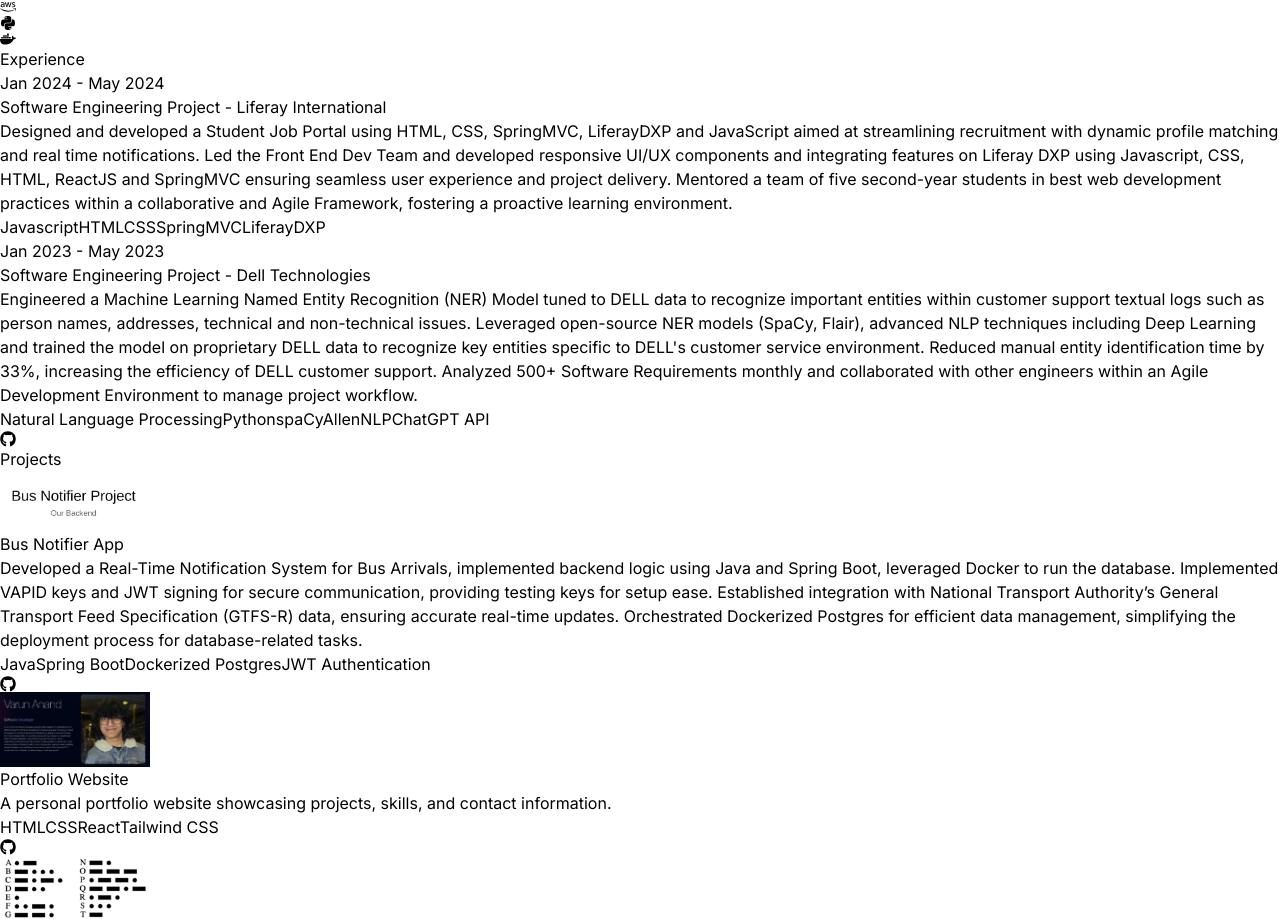
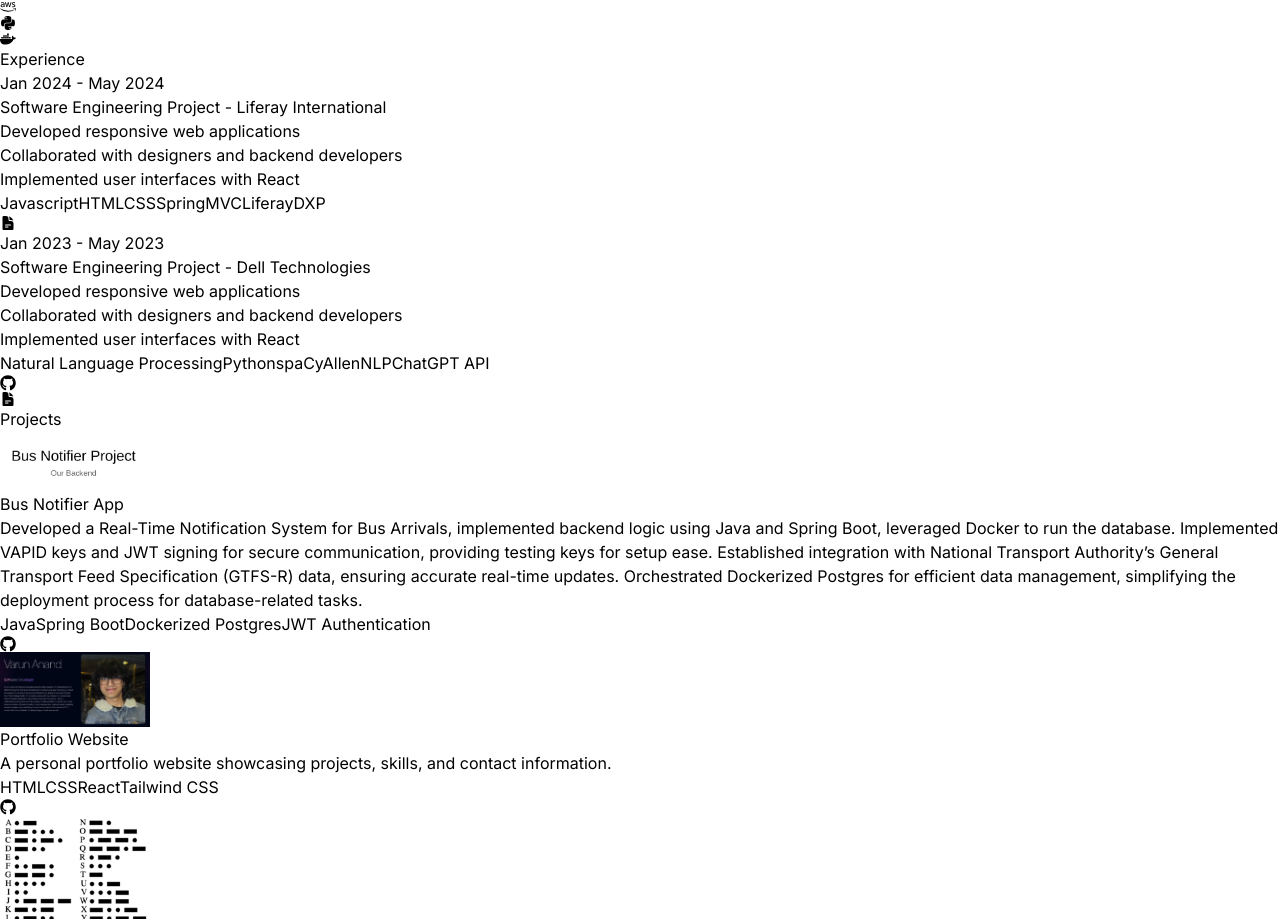
Before and after one commit to varunanand07/personal-portfolio-website, a React (Vite) app: page / in a window 1280 px wide. Shown: the part 1716-2635 px from the top of the page. Built offline with nearby package versions, Linux system fonts and the light colour scheme.

Commit message:
Modified the experiences section so the description  appears as bullet points rather than a paragraph

```diff
--- a/src/components/Experience.jsx
+++ b/src/components/Experience.jsx
@@ -1,6 +1,7 @@
 import React from 'react';
 import { EXPERIENCES } from '../constants';
 import { FaGithub } from "react-icons/fa";
+import { HiDocumentText } from "react-icons/hi2";
 
 const Experience = () => {
   return (
@@ -19,15 +20,24 @@ const Experience = () => {
                   {experience.company}
                 </span>
               </h6>
-              <p className='mb-4 text-neutral-400'>{experience.description}</p>
+              <ul className='mb-4 text-neutral-400 list-disc list-inside'>
+                {experience.description.map((item, idx) => (
+                  <li key={idx}>{item}</li>
+                ))}
+              </ul>
               {experience.technologies.map((tech, index) => (
                 <span key={index} className='mr-2 mt-4 rounded bg-neutral-900 px-2 py-1 text-sm font-medium text-purple-800'>{tech}</span>
               ))}
             </div>
-            <div className="rounded-2xl p-4 flex items-center justify-center" style={{ width: '100px', height: '100%' }}>
+            <div className="rounded-2xl p-4 flex flex-col items-center justify-center" style={{ width: '100px', height: '100%' }}>
               {experience.showGithub && (
                 <a href={experience.githubLink} target="_blank" rel="noopener noreferrer">
-                  <FaGithub className="text-7xl text-purple-800" />
+                  <FaGithub className="text-7xl text-purple-800 mb-2" />
+                </a>
+              )}
+              {experience.documentLink && (
+                <a href={experience.documentLink} target="_blank" rel="noopener noreferrer">
+                  <HiDocumentText className="text-5xl text-white-300 mt-8" />
                 </a>
               )}
             </div>
--- a/src/constants/index.js
+++ b/src/constants/index.js
@@ -25,21 +25,27 @@ export const EXPERIENCES = [
     year: "Jan 2024 - May 2024",
     role: "Software Engineering Project",
     company: "Liferay International",
-    description: `Designed and developed a Student Job Portal using HTML, CSS, SpringMVC, LiferayDXP and JavaScript aimed at streamlining recruitment with dynamic profile matching and real time notifications.
-    Led the Front End Dev Team and developed responsive UI/UX components and integrating features on Liferay DXP using Javascript, CSS, HTML, ReactJS and SpringMVC ensuring seamless user experience and project delivery.
-    Mentored a team of five second-year students in best web development practices within a collaborative and Agile
-    Framework, fostering a proactive learning environment.`,
+    description: [
+      'Developed responsive web applications',
+      'Collaborated with designers and backend developers',
+      'Implemented user interfaces with React'
+    ],
     technologies: ["Javascript", "HTML", "CSS", "SpringMVC", "LiferayDXP"],
+    documentLink: " ",
     githubLink: "",
   },
   {
     year: "Jan 2023 - May 2023",
     role: "Software Engineering Project",
     company: "Dell Technologies",
-    description: `Engineered a Machine Learning Named Entity Recognition (NER) Model tuned to DELL data to recognize important entities within customer support textual logs such as person names, addresses, technical and non-technical issues. Leveraged open-source NER models (SpaCy, Flair), advanced NLP techniques including Deep Learning and trained the model on proprietary DELL data to recognize key entities specific to DELL's customer service environment. Reduced manual entity identification time by 33%, increasing the efficiency of DELL customer support. Analyzed 500+ Software Requirements monthly and collaborated with other engineers within an Agile Development
-    Environment to manage project workflow.`,
+    description: [
+      'Developed responsive web applications',
+      'Collaborated with designers and backend developers',
+      'Implemented user interfaces with React'
+    ],
     technologies: ["Natural Language Processing", "Python", "spaCy", "AllenNLP", "ChatGPT API"],
     githubLink: "https://github.com/varunanand07/SwEng-Group-1-NER",
+    documentLink: "https://docs.google.com/document/d/1IemgEo-UzCdUpSJ_t1SfTkIvv61n217n/edit?usp=sharing&ouid=109506858196002507642&rtpof=true&sd=true",
     showGithub: " ",
   },
 ];
```
